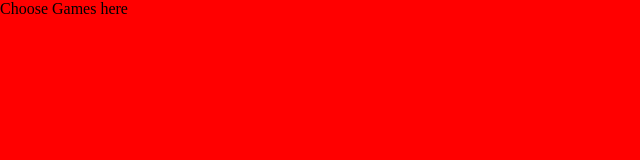
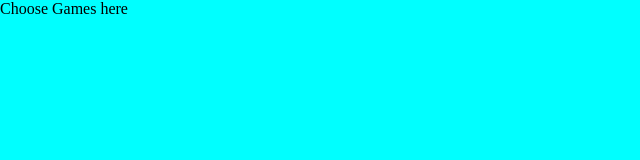
Before and after one commit to SA1RA/rpg, a plain HTML site: page main/index.html in a window 1280 px wide. Shown: the whole page, without its empty margins (0-640 px from the left). Drawn offline with Linux system fonts and the light colour scheme.

Commit message:
Update index.html

```diff
--- a/main/index.html
+++ b/main/index.html
@@ -12,12 +12,12 @@
     >
     <style>
       body {
-        background: red;
+        background: cyan;
         padding: 0px;
         margin: 0px;
       }
     </style>
-    <title>SamlG Main RPG</title>
+    <title style="color:white"><em>smlucas13 rpg</em></title>
   </head>
   <body>
     Choose Games here
```
